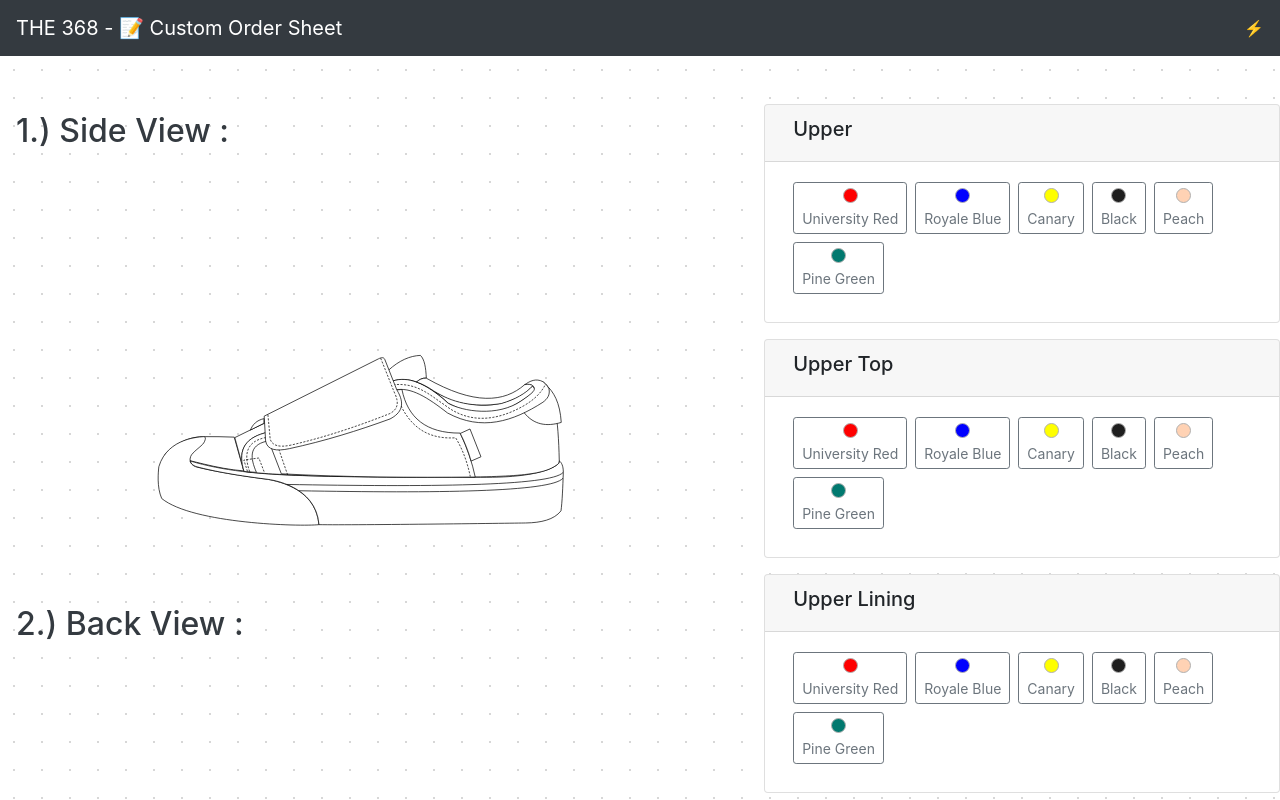
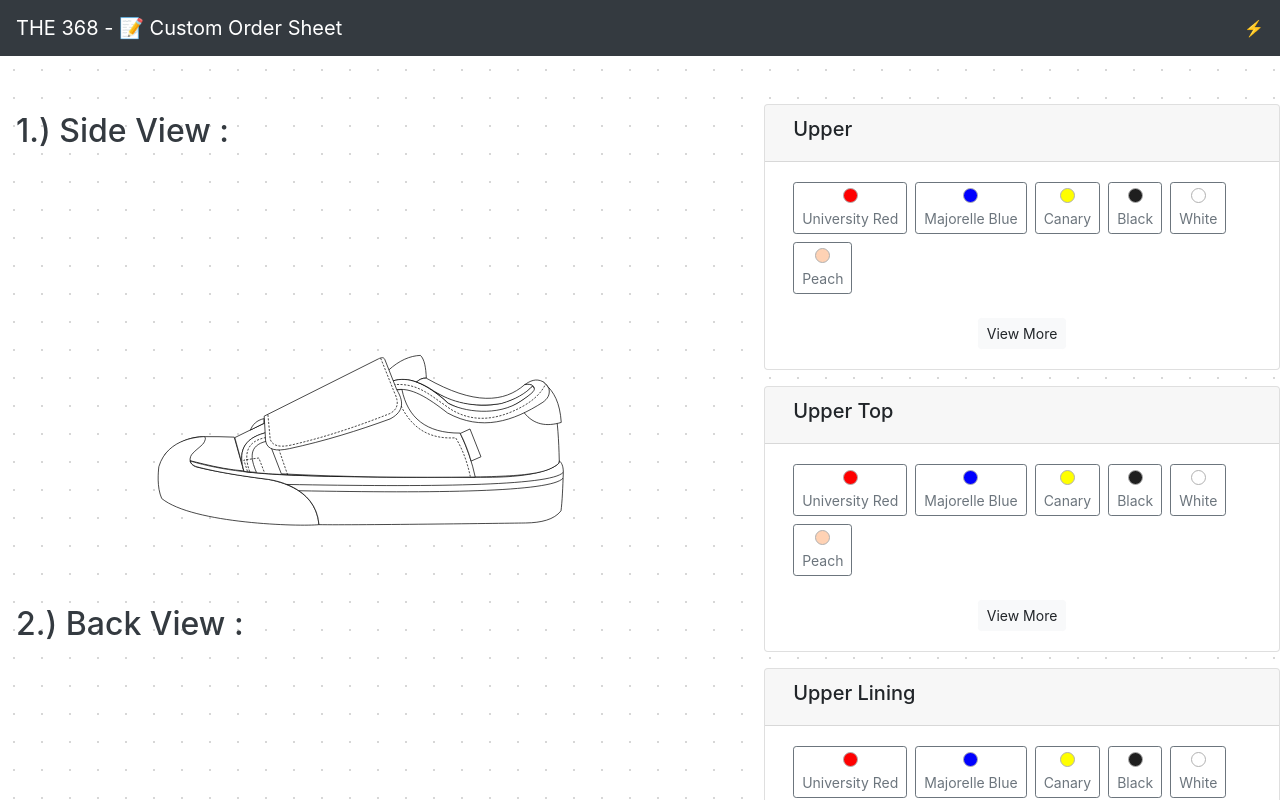
Before and after one commit to andirkh/shoes-customizer, a Next.js app: page / in a window 1280 px wide. Shown: the top 800 px of the page. Built offline with nearby package versions, Linux system fonts and the light colour scheme.

Commit message:
feat: add view more

```diff
--- a/components/ColorButtons/index.js
+++ b/components/ColorButtons/index.js
@@ -6,6 +6,14 @@ import {
 } from "../../utilities/constants";
 
 class ColorButtons extends React.Component {
+  state = {
+    isMore: false,
+  };
+
+  handleIsMore = () => {
+    this.setState({ isMore: true });
+  };
+
   render() {
     const {
       shoePartName = "",
@@ -13,10 +21,16 @@ class ColorButtons extends React.Component {
       stateNow = "",
       colors = [],
       changeColor = () => {},
+      hideViewMore = false,
     } = this.props;
     const isSelected = !(
       stateNow === COLOR_DEFAULT_BLACK || stateNow === COLOR_DEFAULT_WHITE
     );
+
+    const colorsToIterate =
+      this.state.isMore || hideViewMore ? colors : colors.slice(0, 6);
+    const isShowMoreButton = colorsToIterate.length < colors.length;
+
     return (
       <Card className="mb-3">
         <Card.Header>
@@ -36,7 +50,8 @@ class ColorButtons extends React.Component {
           </div>
         </Card.Header>
         <Card.Body>
-          {colors.map((item) => {
+          <div className="mb-3">
+            {colorsToIterate.map((item) => {
               return (
                 <Button
                   variant="outline-secondary"
@@ -60,6 +75,18 @@ class ColorButtons extends React.Component {
                 </Button>
               );
             })}
+          </div>
+          {isShowMoreButton && (
+            <div className="d-flex justify-content-center">
+              <Button
+                variant="light"
+                size="sm"
+                onClick={() => this.handleIsMore()}
+              >
+                View More
+              </Button>
+            </div>
+          )}
         </Card.Body>
       </Card>
     );
--- a/utilities/constants.js
+++ b/utilities/constants.js
@@ -1,13 +1,15 @@
 export const COLOR_WAY = [
   { value: "red", label: "University Red" },
-  { value: "blue", label: "Royale Blue" },
+  { value: "blue", label: "Majorelle Blue" },
   { value: "yellow", label: "Canary" },
   { value: "#1f1f1f", label: "Black" },
-  // { value: "White", label: "White" },
+  { value: "white", label: "White" },
   { value: "#ffd2b4", label: "Peach" },
   { value: "#01796f", label: "Pine Green" },
-  // { value: "#808080", label: "Cool Grey" },
-  // { value: "#800000", label: "Maroon" }
+  { value: "#808080", label: "Cool Grey" },
+  { value: "#800000", label: "Burgundy" },
+  { value: "#003366", label: "Midnight Blue" },
+  { value: "#28340A", label: "Turtle Green" }
 ];
 
 export const COLOR_STITCHING = [
--- a/views/MainPage/index.js
+++ b/views/MainPage/index.js
@@ -81,6 +81,7 @@ class MainPage extends React.Component {
   };
 
   render() {
+    const { query: { order = null } = {} } = this.props.router || {};
     return (
       <Fragment>
         <TopBar />
@@ -220,6 +221,7 @@ class MainPage extends React.Component {
                       colors={item.colors}
                       changeColor={this.handleChangeColor}
                       stateNow={this.state[item.stateName]}
+                      hideViewMore={order}
                     />
                   </animated.div>
                 )}
```
Lines whose indentation alone changed are shown as unchanged.
